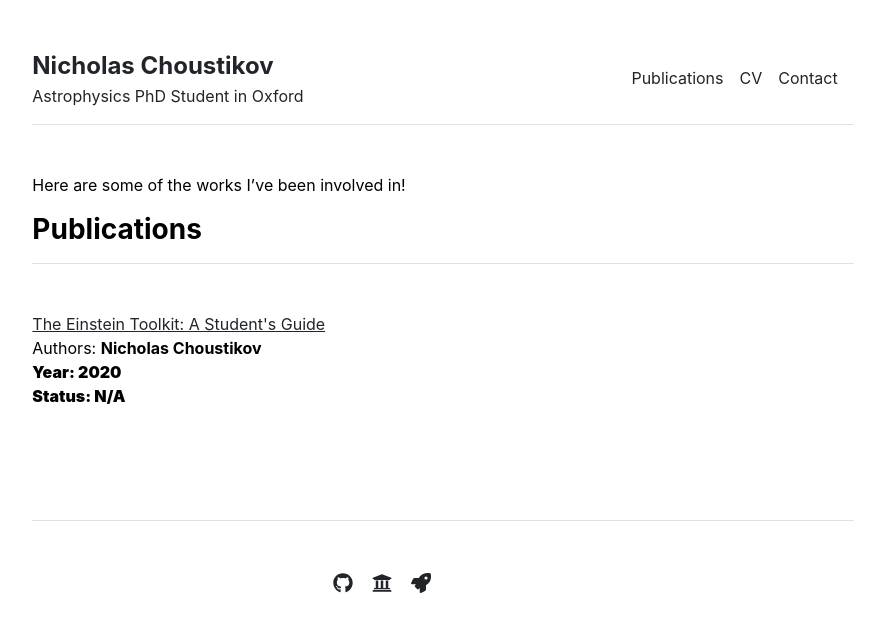
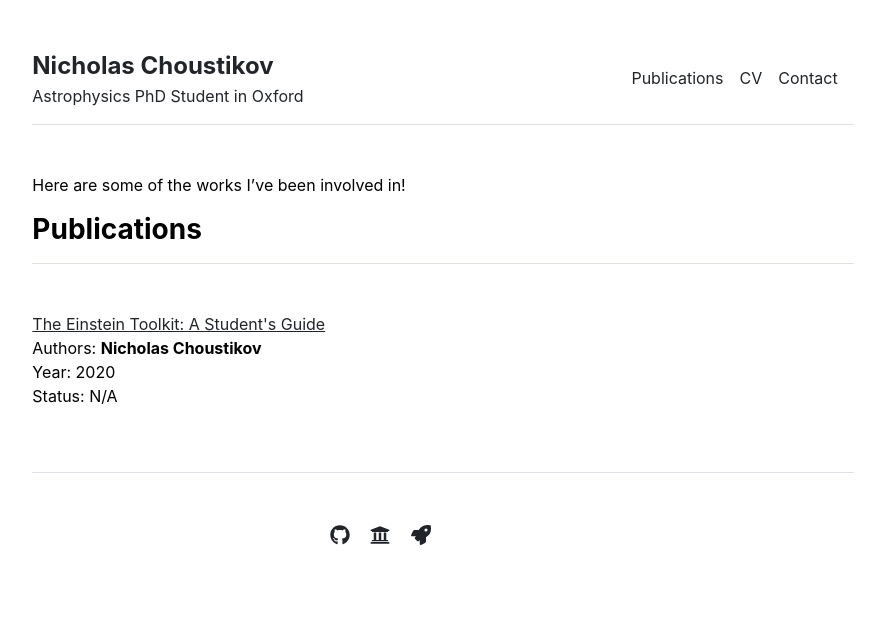
Before and after one commit to Chousti/Chousti.github.io, a Jekyll site: the page built from publications.md, in a window 1280 px wide. Shown: the top 632 px of the page, without its empty margins (197-1066 px from the left). Built offline with Jekyll 4.4.1, drawn with Linux system fonts in a browser that asks for light colours.

Commit message:
bold bug fixed

```diff
--- a/_data/publications.yml
+++ b/_data/publications.yml
@@ -3,4 +3,4 @@ featured:
 
 
 index:
-- {name: "The Einstein Toolkit: A Student's Guide", authors: '<b>Nicholas Choustikov<b>', year: '2020', status: 'N/A', url: 'https://arxiv.org/abs/2011.13314'}
+- {name: "The Einstein Toolkit: A Student's Guide", authors: '<b>Nicholas Choustikov</b>', year: '2020', status: 'N/A', url: 'https://arxiv.org/abs/2011.13314'}
```
